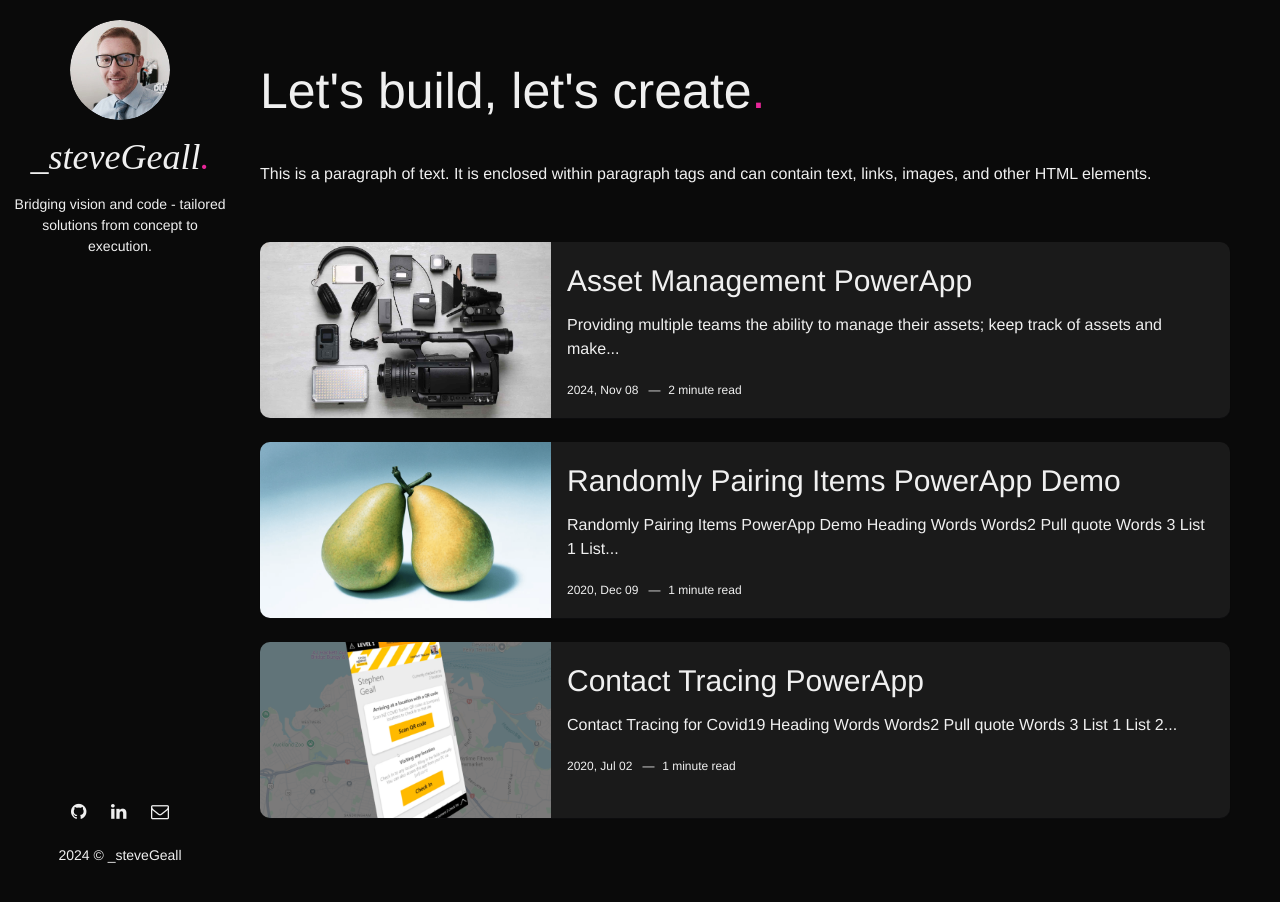
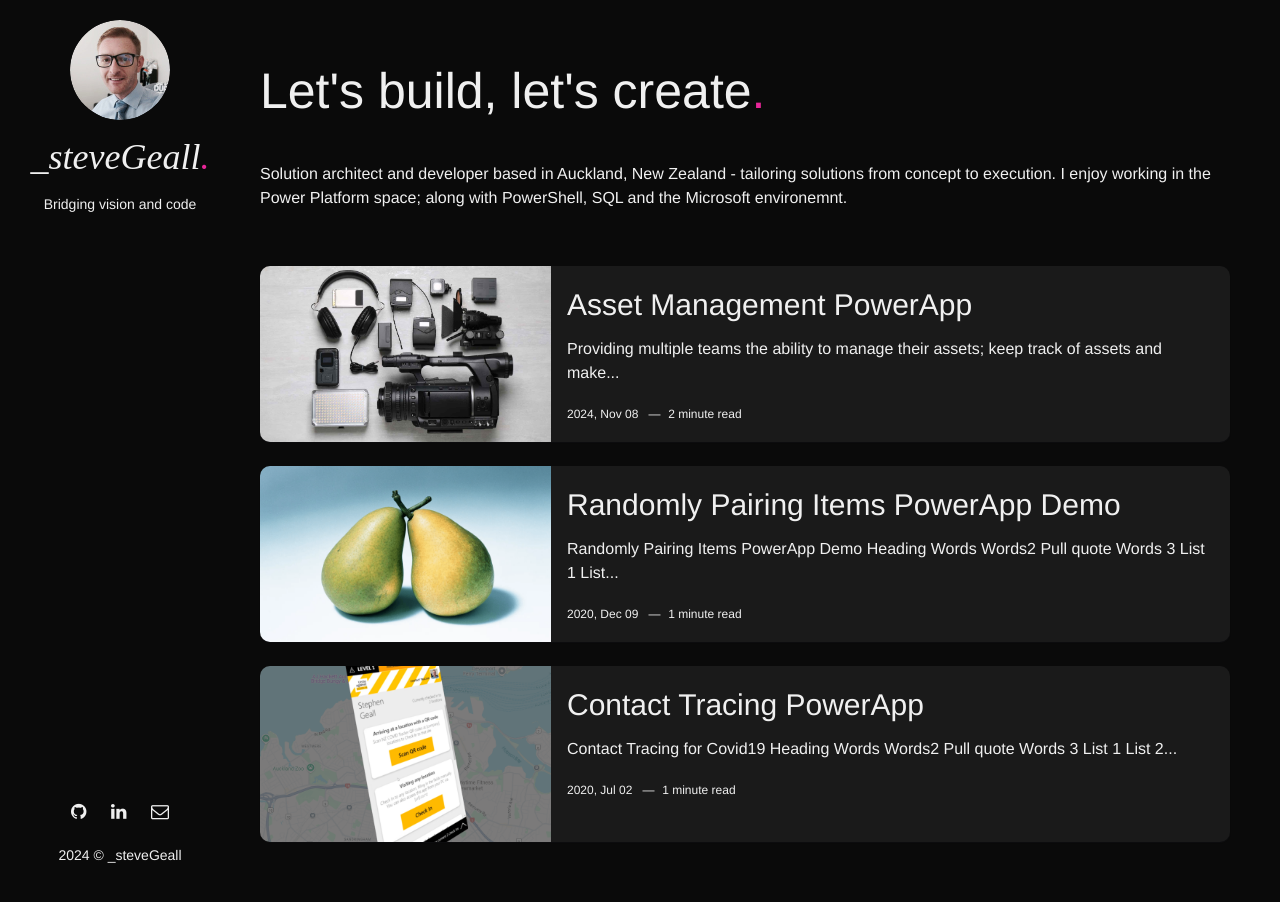
Before and after one commit to borough11/borough11.github.io, a Jekyll site: the page built from index.html, in a window 1280 px wide. Built offline with Jekyll 4.4.1, drawn with Linux system fonts in a browser that asks for light colours; nearby versions of some CDN libraries; the list of posts is cut into pages by our own code.

Commit message:
modified:   _config.yml 	modified:   _layouts/main.html

```diff
--- a/_config.yml
+++ b/_config.yml
@@ -9,7 +9,7 @@ site-twitter: #if your site has a twitter account, enter it here
 # Author Settings
 author: _steveGeall # add your name
 author-img: steve-geall.jpg # add your photo
-about-author: Bridging vision and code - tailored solutions from concept to execution. # add description
+about-author: Bridging vision and code # add description
 social-twitter: # add your Twitter handle
 social-facebook: # add your Facebook handle
 social-github: borough11 # add your Github handle
--- a/_layouts/main.html
+++ b/_layouts/main.html
@@ -44,7 +44,7 @@ layout: default
 <header>
   <div class="main-headingSteve">
     <h1><span id="headerSteve">Let's build, let's create<font color="#e72698">.</font></span></h1>
-    <p>This is a paragraph of text. It is enclosed within paragraph tags and can contain text, links, images, and other HTML elements.</p>
+    <p>Solution architect and developer based in Auckland, New Zealand - tailoring solutions from concept to execution. I enjoy working in the Power Platform space; along with PowerShell, SQL and the Microsoft environemnt.</p>
   </div>
 </header>
 
```
